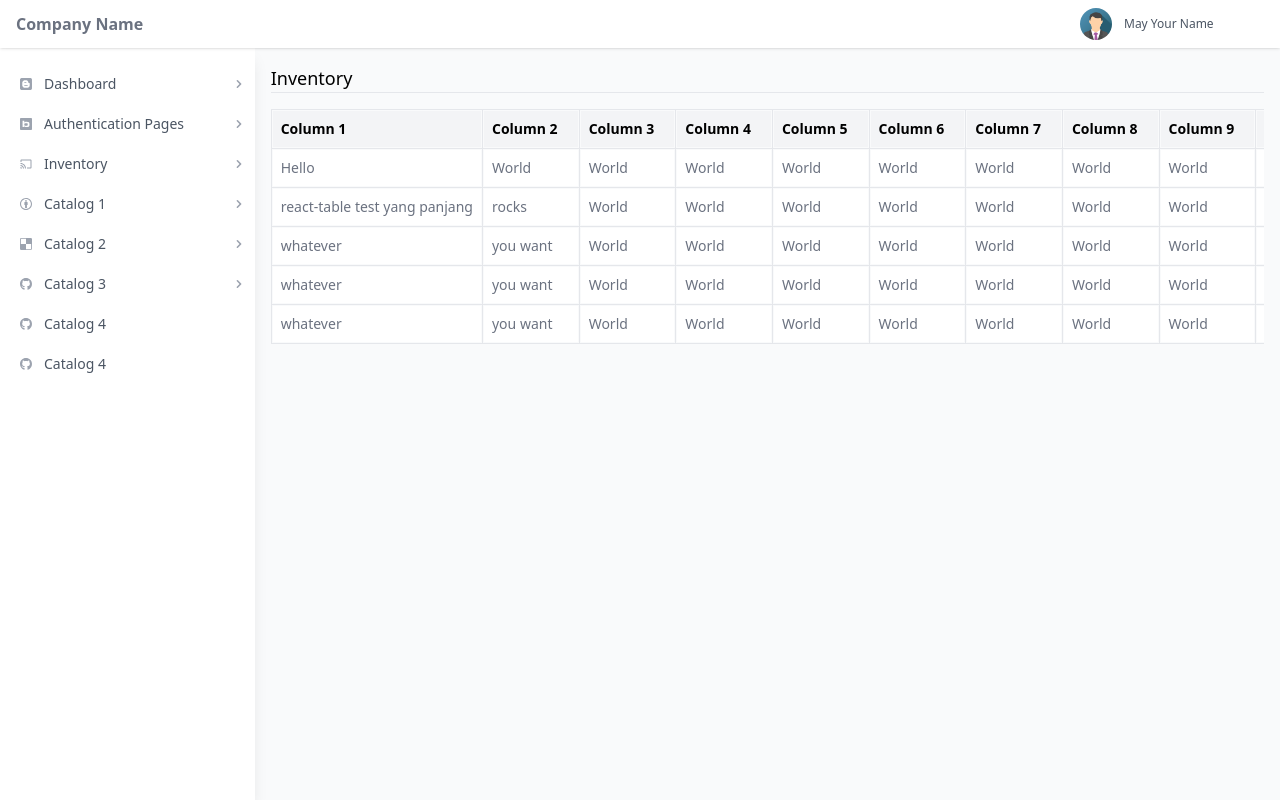
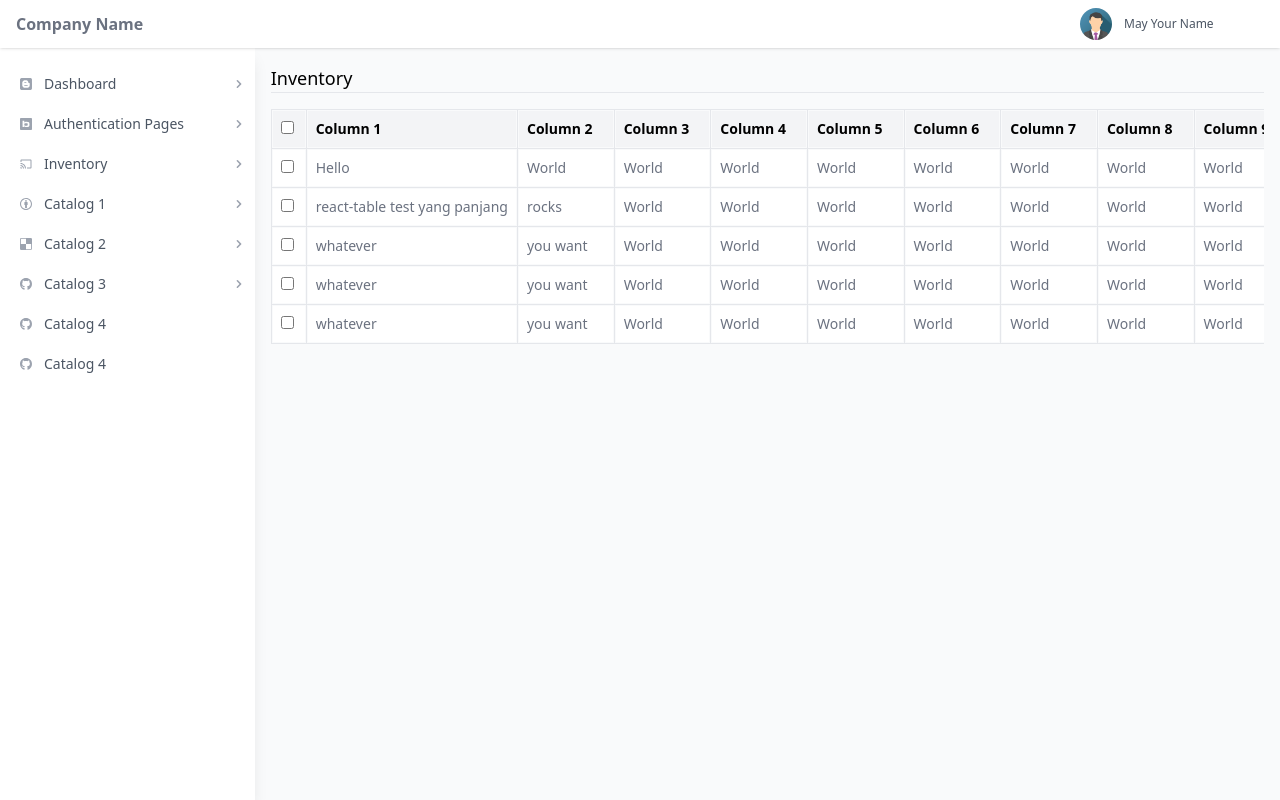
Before and after one commit to skrip/react-admin-layout, a React (Vite) app: page /inventory in a window 1280 px wide. Built offline with nearby package versions, Linux system fonts and the light colour scheme.

Commit message:
add row selection table

```diff
--- a/src/components/react-table-config.d.ts
+++ b/src/components/react-table-config.d.ts
@@ -45,14 +45,15 @@ import {
   UseSortByHooks,
   UseSortByInstanceProps,
   UseSortByOptions,
-    UseSortByState
-  } from 'react-table'
+  UseSortByState,
+} from 'react-table';
 
 declare module 'react-table' {
   // take this file as-is, or comment out the sections that don't apply to your plugin configuration
 
-    export interface TableOptions<D extends Record<string, unknown>>
-      extends UseExpandedOptions<D>,
+  export interface TableOptions<
+    D extends Record<string, unknown>,
+  > extends UseExpandedOptions<D>,
       UseFiltersOptions<D>,
       UseGlobalFiltersOptions<D>,
       UseGroupByOptions<D>,
@@ -66,14 +67,16 @@ import {
       // feature set, this is a safe default.
       Record<string, any> {}
 
-    export interface Hooks<D extends Record<string, unknown> = Record<string, unknown>>
-      extends UseExpandedHooks<D>,
+  export interface Hooks<
+    D extends Record<string, unknown> = Record<string, unknown>,
+  > extends UseExpandedHooks<D>,
       UseGroupByHooks<D>,
       UseRowSelectHooks<D>,
       UseSortByHooks<D> {}
 
-    export interface TableInstance<D extends Record<string, unknown> = Record<string, unknown>>
-      extends UseColumnOrderInstanceProps<D>,
+  export interface TableInstance<
+    D extends Record<string, unknown> = Record<string, unknown>,
+  > extends UseColumnOrderInstanceProps<D>,
       UseExpandedInstanceProps<D>,
       UseFiltersInstanceProps<D>,
       UseGlobalFiltersInstanceProps<D>,
@@ -83,8 +86,9 @@ import {
       UseRowStateInstanceProps<D>,
       UseSortByInstanceProps<D> {}
 
-    export interface TableState<D extends Record<string, unknown> = Record<string, unknown>>
-      extends UseColumnOrderState<D>,
+  export interface TableState<
+    D extends Record<string, unknown> = Record<string, unknown>,
+  > extends UseColumnOrderState<D>,
       UseExpandedState<D>,
       UseFiltersState<D>,
       UseGlobalFiltersState<D>,
@@ -95,25 +99,30 @@ import {
       UseRowStateState<D>,
       UseSortByState<D> {}
 
-    export interface ColumnInterface<D extends Record<string, unknown> = Record<string, unknown>>
-      extends UseFiltersColumnOptions<D>,
+  export interface ColumnInterface<
+    D extends Record<string, unknown> = Record<string, unknown>,
+  > extends UseFiltersColumnOptions<D>,
       UseGlobalFiltersColumnOptions<D>,
       UseGroupByColumnOptions<D>,
       UseResizeColumnsColumnOptions<D>,
       UseSortByColumnOptions<D> {}
 
-    export interface ColumnInstance<D extends Record<string, unknown> = Record<string, unknown>>
-      extends UseFiltersColumnProps<D>,
+  export interface ColumnInstance<
+    D extends Record<string, unknown> = Record<string, unknown>,
+  > extends UseFiltersColumnProps<D>,
       UseGroupByColumnProps<D>,
       UseResizeColumnsColumnProps<D>,
       UseSortByColumnProps<D> {}
 
-    export interface Cell<D extends Record<string, unknown> = Record<string, unknown>, V = any>
-      extends UseGroupByCellProps<D>,
+  export interface Cell<
+    D extends Record<string, unknown> = Record<string, unknown>,
+    V = any,
+  > extends UseGroupByCellProps<D>,
       UseRowStateCellProps<D> {}
 
-    export interface Row<D extends Record<string, unknown> = Record<string, unknown>>
-      extends UseExpandedRowProps<D>,
+  export interface Row<
+    D extends Record<string, unknown> = Record<string, unknown>,
+  > extends UseExpandedRowProps<D>,
       UseGroupByRowProps<D>,
       UseRowSelectRowProps<D>,
       UseRowStateRowProps<D> {}
--- a/src/components/table.tsx
+++ b/src/components/table.tsx
@@ -1,6 +1,15 @@
 import React, {useEffect} from 'react';
-import {useTable, Column, useSortBy, SortingRule} from 'react-table';
+import {
+  useTable,
+  Column,
+  useSortBy,
+  SortingRule,
+  useRowSelect,
+  TableToggleAllRowsSelectedProps,
+  CellProps,
+} from 'react-table';
 import {ChevronUpIcon, ChevronDownIcon} from '@heroicons/react/solid';
+import classNames from 'classnames';
 
 export interface Cols {
   [key: string]: string;
@@ -11,21 +20,76 @@ export interface TableProps {
   columns: Column<Cols>[];
   onSort?: (s: SortingRule<Cols>[]) => void;
 }
+
+function Checkbox(props: TableToggleAllRowsSelectedProps) {
+  const render = () => {
+    const {indeterminate, ...rest} = props;
+    return (
+      <input
+        type="checkbox"
+        ref={input => {
+          if (input) {
+            if (indeterminate != undefined) {
+              input.indeterminate = indeterminate;
+            }
+          }
+        }}
+        {...rest}
+      />
+    );
+  };
+
+  return render();
+}
+
 export function Table(props: TableProps) {
-  const tableInstance = useTable({
+  const tableInstance = useTable(
+    {
       columns: props.columns,
       data: props.data,
       manualSortBy: true,
-      disableSortRemove: true
-    }, useSortBy);
-  const {getTableProps, getTableBodyProps, headerGroups, rows, prepareRow, state: {sortBy}} =
-    tableInstance;
+      disableSortRemove: true,
+    },
+    useSortBy,
+    useRowSelect,
+    hooks => {
+      hooks.visibleColumns.push(columns => [
+        {
+          id: 'selection',
+          /* eslint-disable react/prop-types */
+          Header: ({getToggleAllRowsSelectedProps}) => (
+            <div className="w-1">
+              <Checkbox {...getToggleAllRowsSelectedProps()} />
+            </div>
+          ),
+          Cell: ({row}: CellProps<Cols>) => (
+            <div>
+              <Checkbox {...row.getToggleRowSelectedProps()} />
+            </div>
+          ),
+        },
+        ...columns,
+      ]);
+    },
+  );
+  const {
+    getTableProps,
+    getTableBodyProps,
+    headerGroups,
+    rows,
+    prepareRow,
+    state: {sortBy, selectedRowIds},
+  } = tableInstance;
 
-    useEffect(() => {
-        if(props.onSort) {
-            props.onSort(sortBy)
-        }
-    }, [sortBy]);
+  useEffect(() => {
+    if (props.onSort) {
+      props.onSort(sortBy);
+    }
+  }, [sortBy]);
+
+  useEffect(() => {
+    console.log('selectedRowIds ', selectedRowIds);
+  }, [selectedRowIds]);
 
   return (
     <div className="w-full overflow-auto">
@@ -37,13 +101,23 @@ export function Table(props: TableProps) {
             return (
               <tr key={key} {...restHeaderGroupProps}>
                 {headerGroup.headers.map(column => {
-                  const {key, ...restHeaderProps} = column.getHeaderProps(column.getSortByToggleProps()); //
+                  const {key, ...restHeaderProps} = column.getHeaderProps(
+                    column.getSortByToggleProps(),
+                  ); //
                   return (
                     <th className="border" key={key} {...restHeaderProps}>
                       <div className="min-w-max flex flex-row justify-between items-center text-sm p-2 bg-gray-100">
                         {column.render('Header')}
                         <div className="ml-3">
-                            {column.isSorted ? (column.isSortedDesc ? <ChevronUpIcon className="w-4 text-gray-500" /> : <ChevronDownIcon className="w-4 text-gray-500" />) : ''}
+                          {column.isSorted ? (
+                            column.isSortedDesc ? (
+                              <ChevronUpIcon className="w-4 text-gray-500" />
+                            ) : (
+                              <ChevronDownIcon className="w-4 text-gray-500" />
+                            )
+                          ) : (
+                            ''
+                          )}
                         </div>
                       </div>
                     </th>
@@ -58,12 +132,12 @@ export function Table(props: TableProps) {
             prepareRow(row);
             const {key, ...restRowProps} = row.getRowProps();
             return (
-              <tr key={key} {...restRowProps}>
+              <tr key={key} {...restRowProps} className={classNames({"bg-blue-50" :row.isSelected})}>
                 {row.cells.map(cell => {
                   const {key, ...restCellProps} = cell.getCellProps();
                   return (
                     <td className="border" key={key} {...restCellProps}>
-                      <div className="min-w-max p-2 bg-white text-sm text-gray-500">
+                      <div className={classNames({"bg-blue-50" :row.isSelected}, "min-w-max p-2 bg-white text-sm text-gray-500")}>
                         {cell.render('Cell')}
                       </div>
                     </td>
```
Also changed, not shown: src/pages/inventory.tsx (+4 -4 lines), 1 other file (tests, documents, lock files or other folders). Lines whose indentation alone changed are shown as unchanged.
